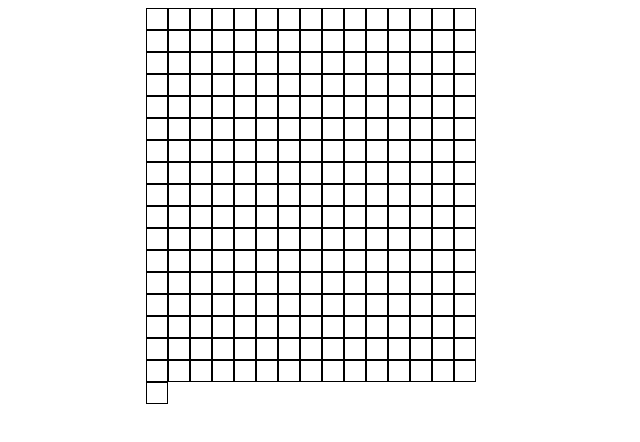
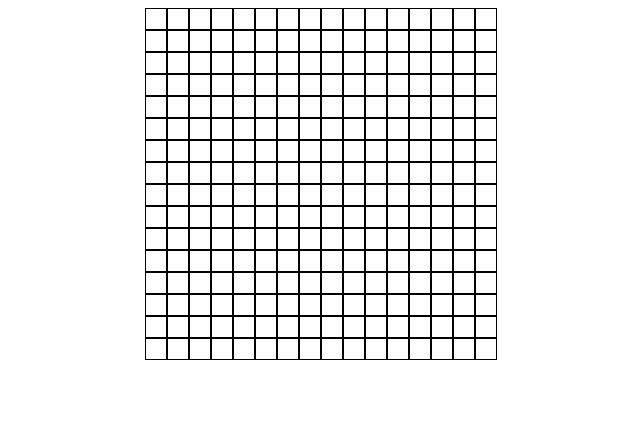
Before and after one commit to raphaellyv/etch-a-sketch, a plain HTML site: page index.html in a window 1280 px wide. Shown: the whole page, without its empty margins (319-959 px from the left). Drawn offline with Linux system fonts and the light colour scheme.

Commit message:
Add line

```diff
--- a/script.js
+++ b/script.js
@@ -1,8 +1,14 @@
 const mainContainer = document.querySelector("#main-container")
 
-for(var i = 0; i < 256; i++) {
-  const square = document.createElement("div")
-  square.classList.add("square")
-  square.onmouseover = () => square.classList.add("colored-square");
-  mainContainer.appendChild(square)
+for(let i = 0; i < 16; i++) {
+  const line = document.createElement("div")
+  line.style = "display: flex; justify-content: center"
+  mainContainer.appendChild(line)
+
+  for(let i = 0; i < 16; i++) {
+    const square = document.createElement("div")
+    square.classList.add("square")
+    square.onmouseover = () => square.classList.add("colored-square");
+    line.appendChild(square)
+  }
 }
--- a/styles.css
+++ b/styles.css
@@ -1,9 +1,7 @@
 
-#main-container {
+.line {
   display: flex;
-  flex-wrap: wrap;
-  width: 350px;
-  margin: auto;
+  justify-content: center;
 }
 
 .square {
```
